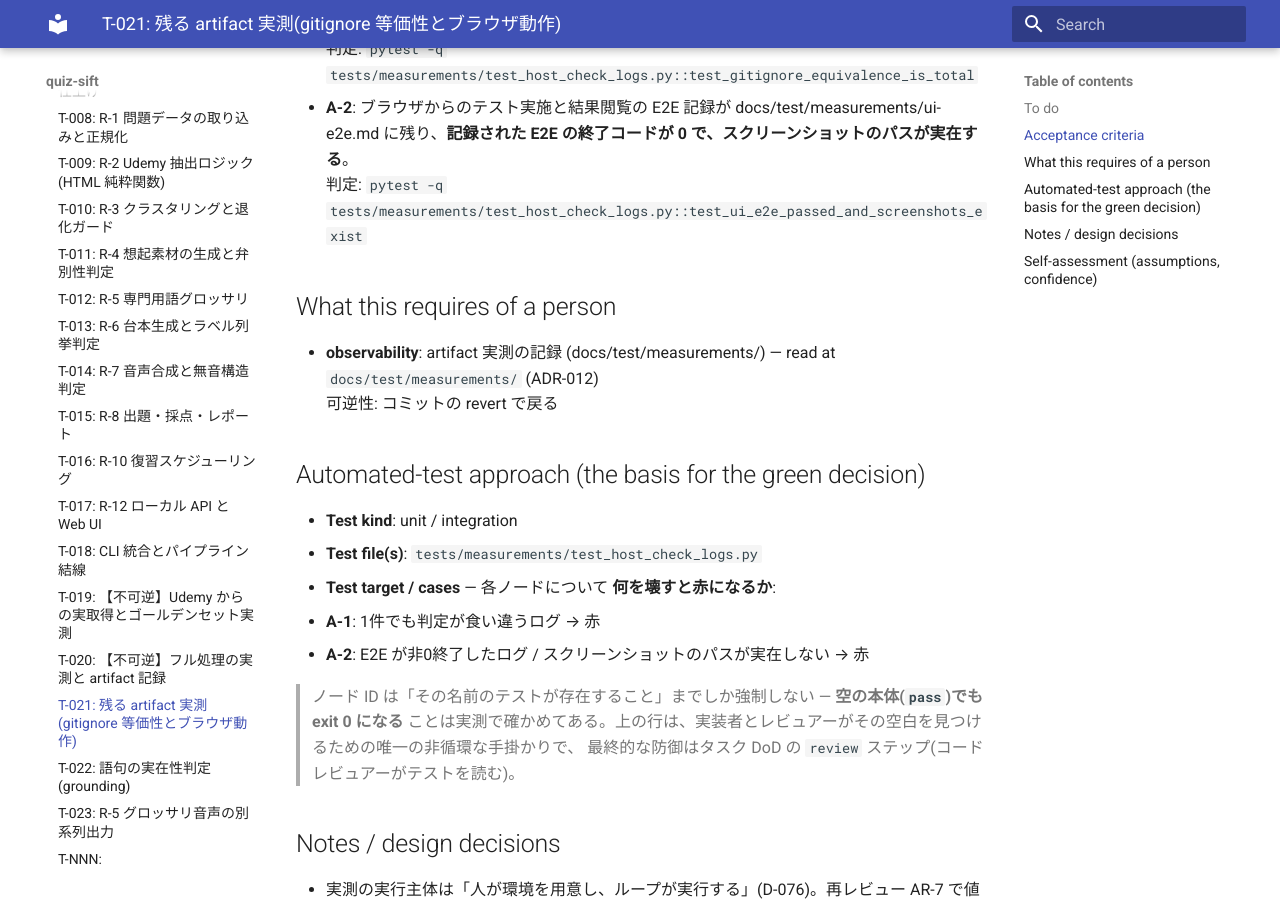
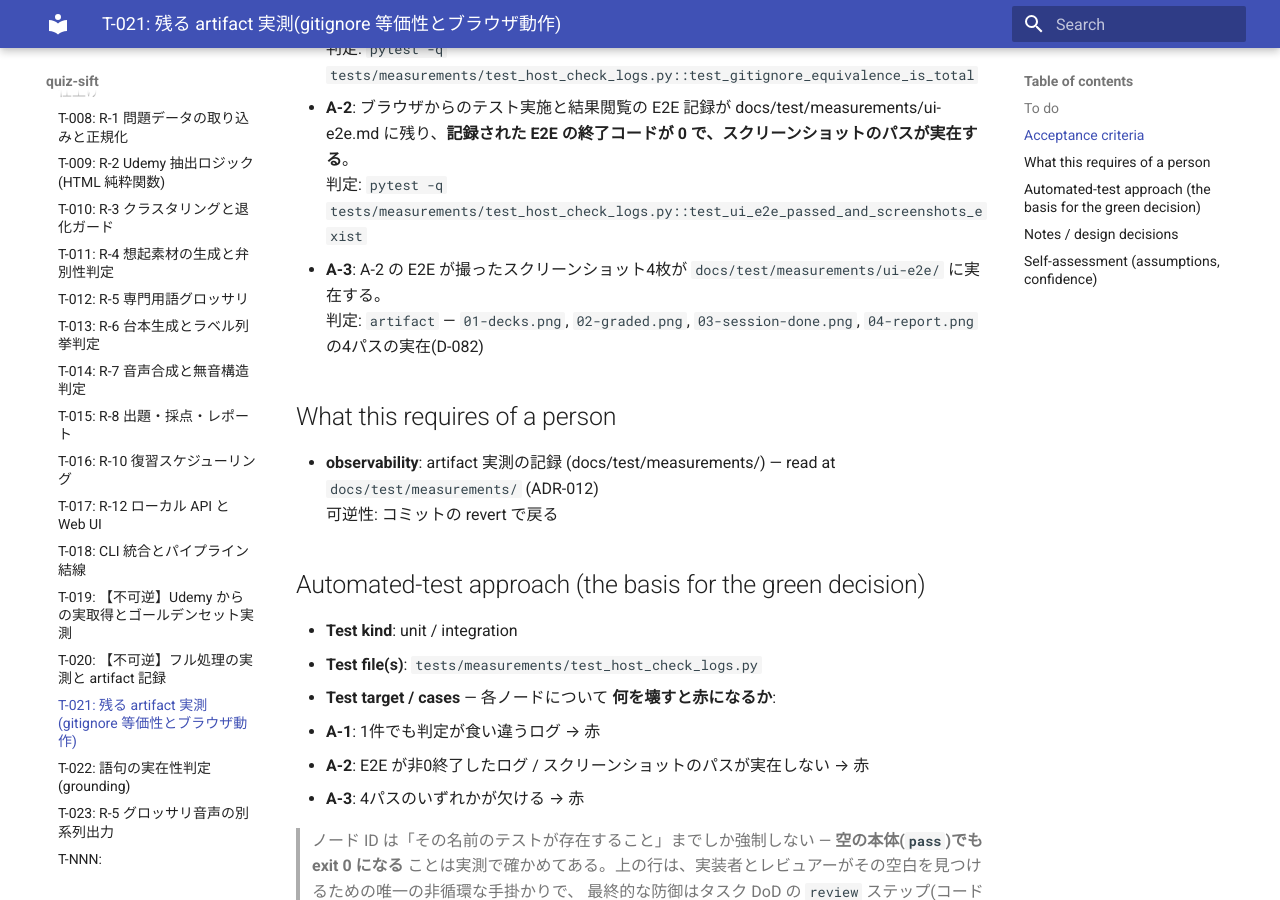
Before and after one commit to komoroko/quiz-sift, an MkDocs documentation site: the page built from docs/tasks/T-021.md, in a window 1280 px wide and 900 px high, scrolled down 866 px. Built offline with MkDocs 1.6.1 and Material for MkDocs 9.7.7, drawn with Linux system fonts in a browser that asks for light colours.

Commit message:
chore: rein 0.9.5 へ移行し、その修正を前提に T-021 の A-2/A-3 を整える
rein 0.9.5 は文書形式を rein-grounded-v7 に移し、マイグレーションを持たない。ただし
このリポジトリの plan / state / config / review はいずれも 0.9.5 のスキーマで検証が通り、
ゲート4つの受領証が revise 直後で全部 None、機械レビューも未生成という、v7 の新フィールド
(tasks.<id>.base / crossing_digest / runs_tests / evidence_files)をどれも欠いて困らない
状態だったので、エラーメッセージが名指す `rein sync --force`(documents already read 向け)
で移行した。event chain は 508 件のまま無傷。

0.9.5 はこのサイクルの実測から起票した6本をすべて修正している:
  78 max_diff_bytes を fold 後の「launch に渡される量」で判定
  79 artifact 基準がパスを正確に名指したバイナリは evidence_files に記録し coverage を
     insufficient にしない
  80 交差ゲートは自分が認可する内容だけを縛り、巻き添えの承認は gate_carried で引き継ぐ
  81 negative control は runs_tests: true のステップだけを再現
  82 serial タスクの base を in-progress 時点で固定
  83 artifact 基準のパスを scope が覆っていなければ mandate が止める

この移行に伴う変更:
- config.yaml の test ステップに runs_tests: true(81)。これが無いと control は undetermined。
- T-021 に受入基準 A-3 を追加し、evidence.kind: artifact で PNG 4枚を1本ずつ名指す(79)。
  ディレクトリの artifact は配下を免除しないので、ファイル名を個別に書く必要がある。
- D-082 として記録。A-2 は command 基準のまま残す。

78 の効果は実測で確認: 変更量 0.99 MB -> 0.84 MB、dependency 151.7 KB -> 0.4 KB。

```diff
--- a/docs/tasks/T-021.md
+++ b/docs/tasks/T-021.md
@@ -21,6 +21,8 @@
   判定: `pytest -q tests/measurements/test_host_check_logs.py::test_gitignore_equivalence_is_total`
 - **A-2**: ブラウザからのテスト実施と結果閲覧の E2E 記録が docs/test/measurements/ui-e2e.md に残り、**記録された E2E の終了コードが 0 で、スクリーンショットのパスが実在する**。
   判定: `pytest -q tests/measurements/test_host_check_logs.py::test_ui_e2e_passed_and_screenshots_exist`
+- **A-3**: A-2 の E2E が撮ったスクリーンショット4枚が `docs/test/measurements/ui-e2e/` に実在する。
+  判定: `artifact` — `01-decks.png`, `02-graded.png`, `03-session-done.png`, `04-report.png` の4パスの実在(D-082)
 
 ## What this requires of a person
 
@@ -35,6 +37,7 @@
 
   - **A-1**: 1件でも判定が食い違うログ → 赤
   - **A-2**: E2E が非0終了したログ / スクリーンショットのパスが実在しない → 赤
+  - **A-3**: 4パスのいずれかが欠ける → 赤
 
 > ノード ID は「その名前のテストが存在すること」までしか強制しない — **空の本体(`pass`)でも exit 0 になる**
 > ことは実測で確かめてある。上の行は、実装者とレビュアーがその空白を見つけるための唯一の非循環な手掛かりで、
```
Also changed, not shown: .rein/AGENTS.rein.md (+9 -3 lines), .rein/prompts/commands/build.md (+11 -3 lines), .rein/prompts/commands/tasks.md (+1 -1 lines), 3 other files.
